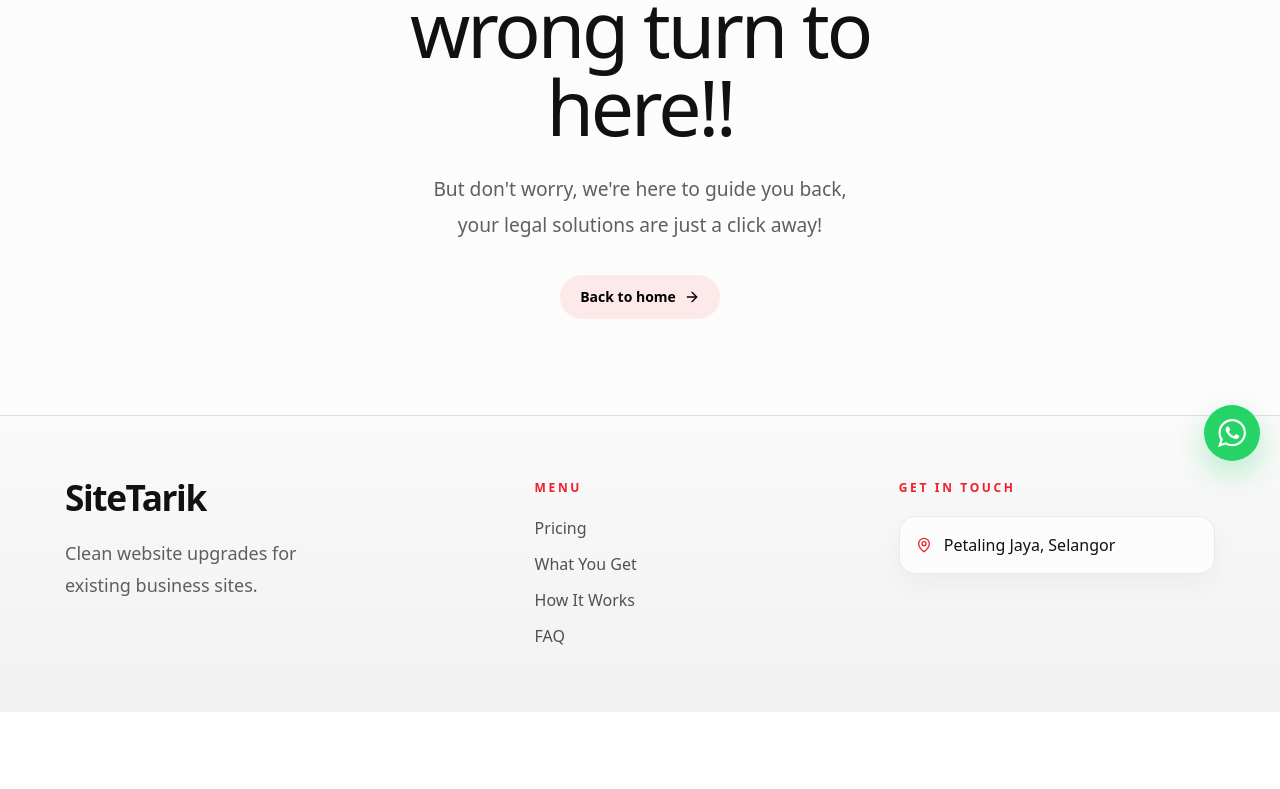
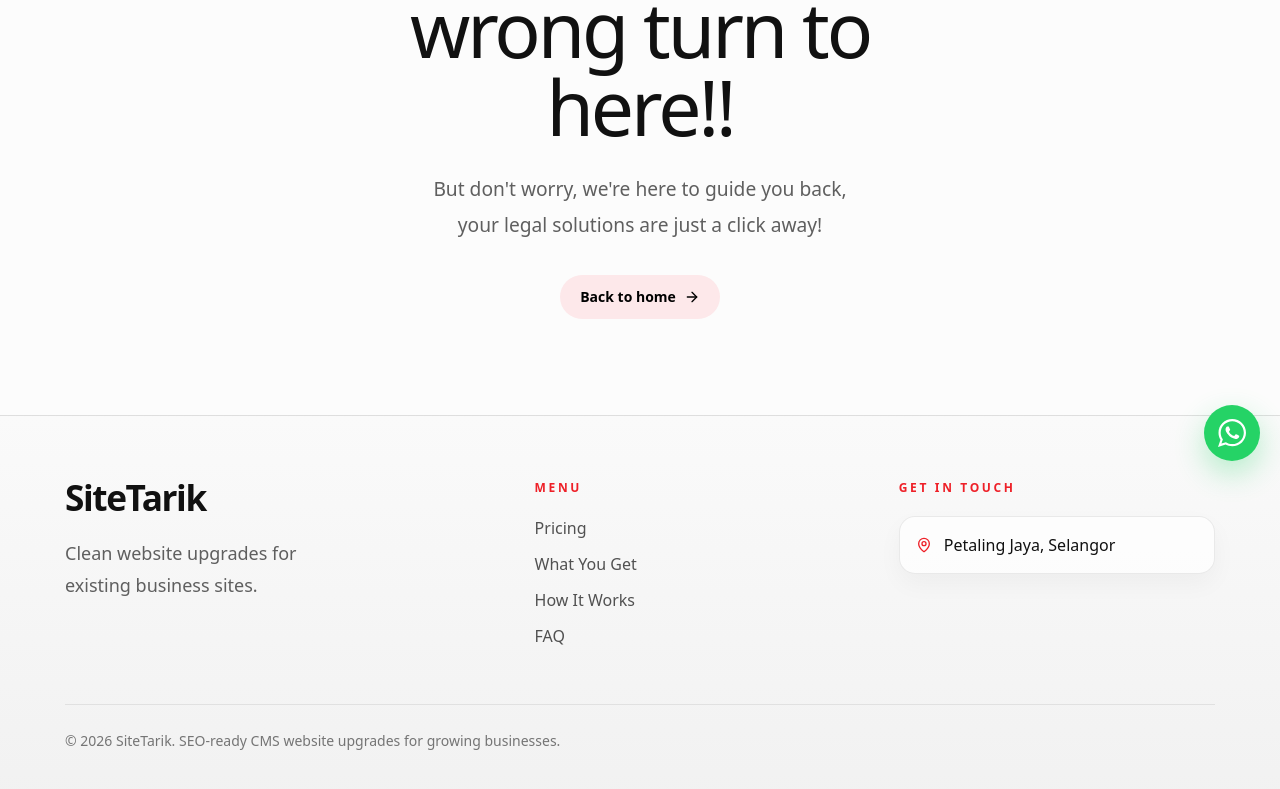
Before and after one commit to locust08/SiteTarik, a Next.js app: page /page-not-found in a window 1280 px wide. Shown: the part 319-1108 px from the top of the page. Before the commit the page ends 1031 px from the top, so only its background shows below. Built offline with nearby package versions, Linux system fonts and the light colour scheme.

Commit message:
Refine footer layout and hydration handling

```diff
--- a/src/app/layout.tsx
+++ b/src/app/layout.tsx
@@ -48,7 +48,11 @@ export default function RootLayout({
   });
 
   return (
-    <html lang="en" className={`${bodyFont.variable} h-full antialiased`}>
+    <html
+      lang="en"
+      className={`${bodyFont.variable} h-full antialiased`}
+      suppressHydrationWarning
+    >
       <body className="min-h-full flex flex-col">
         <Script
           id="site-tarik-analytics-config"
--- a/src/components/civitas-footer.tsx
+++ b/src/components/civitas-footer.tsx
@@ -20,9 +20,12 @@ const contactLinks = [
 ];
 
 export function CivitasFooter() {
+  const currentYear = new Date().getFullYear();
+
   return (
     <footer className="border-t border-[rgba(0,0,0,0.08)] bg-[linear-gradient(180deg,#fafafa_0%,#f1f1f1_100%)] px-6 py-16 text-[var(--foreground)] sm:px-8 lg:px-10">
-      <div className="mx-auto grid w-full max-w-[1150px] gap-12 lg:grid-cols-[1.2fr_0.9fr_0.9fr]">
+      <div className="mx-auto w-full max-w-[1150px]">
+        <div className="grid gap-12 lg:grid-cols-[1.2fr_0.9fr_0.9fr]">
           <div>
             <Link
               href="/"
@@ -77,6 +80,13 @@ export function CivitasFooter() {
             </div>
           </div>
         </div>
+
+        <div className="mt-14 border-t border-[rgba(0,0,0,0.08)] pt-6">
+          <p className="text-sm leading-6 text-[rgba(17,17,17,0.56)]">
+            © {currentYear} SiteTarik. SEO-ready CMS website upgrades for growing businesses.
+          </p>
+        </div>
+      </div>
     </footer>
   );
 }
```
Lines whose indentation alone changed are shown as unchanged.
